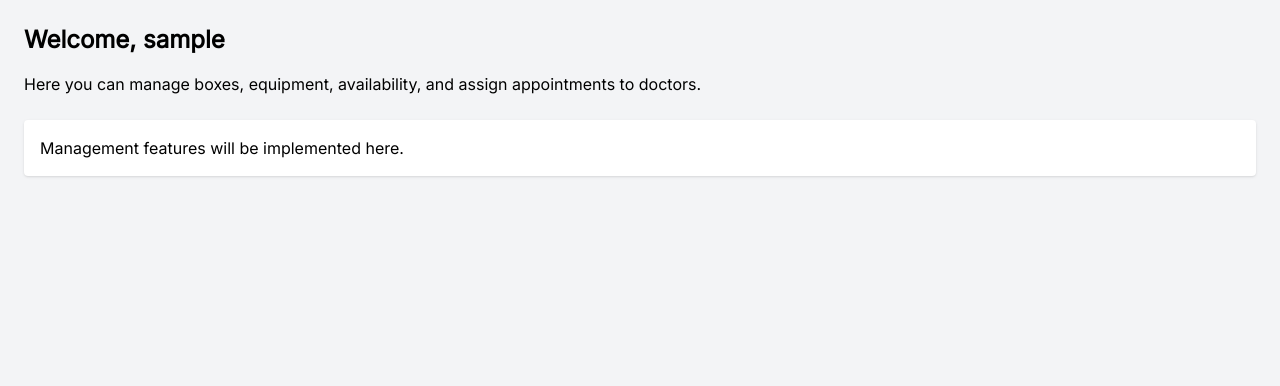
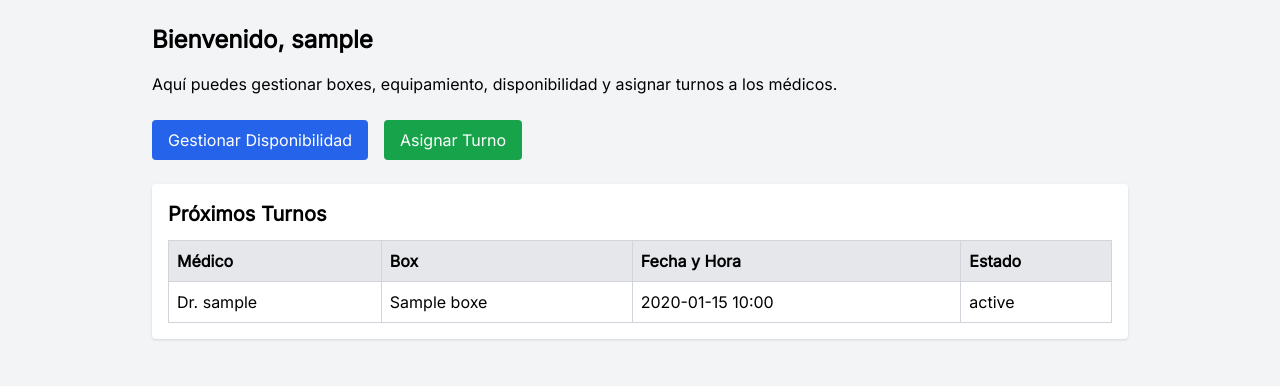
Before and after one commit to eduardomelgarejo/blackboxai-1745083051690, a Flask app: template templates/admin_dashboard.html in a window 1280 px wide. Shown: the part 60-446 px from the top of the page. Run offline with Flask 3, Linux system fonts and the light colour scheme; the template is opened without the code that fills it: values that come from a table or form of the project are taken from there, others are empty; a user stored in the database is signed in; tables that the repository leaves empty hold one stand-in row (values such as "Sample post"); some libraries are stand-ins or nearby versions.

Commit message:
Add templates/admin_dashboard.html 1745085299956

```diff
--- a/templates/admin_dashboard.html
+++ b/templates/admin_dashboard.html
@@ -18,13 +18,40 @@
         <h1 class="text-xl font-bold">Admin Dashboard</h1>
         <a href="{{ url_for('logout') }}" class="hover:underline">Logout</a>
     </nav>
-    <main class="p-6">
-        <h2 class="text-2xl font-semibold mb-4">Welcome, {{ current_user.username }}</h2>
-        <p class="mb-6">Here you can manage boxes, equipment, availability, and assign appointments to doctors.</p>
-        <!-- Placeholder for management UI -->
-        <div class="bg-white p-4 rounded shadow">
-            <p>Management features will be implemented here.</p>
+    <main class="p-6 max-w-5xl mx-auto">
+        <h2 class="text-2xl font-semibold mb-4">Bienvenido, {{ current_user.username }}</h2>
+        <p class="mb-6">Aquí puedes gestionar boxes, equipamiento, disponibilidad y asignar turnos a los médicos.</p>
+        <div class="mb-6 flex space-x-4">
+            <a href="{{ url_for('manage_availability') }}" class="bg-blue-600 text-white px-4 py-2 rounded hover:bg-blue-700 transition">Gestionar Disponibilidad</a>
+            <a href="{{ url_for('assign_appointment') }}" class="bg-green-600 text-white px-4 py-2 rounded hover:bg-green-700 transition">Asignar Turno</a>
         </div>
+        <section class="bg-white p-4 rounded shadow mb-6">
+            <h3 class="text-xl font-semibold mb-3">Próximos Turnos</h3>
+            {% if appointments %}
+            <table class="w-full border-collapse border border-gray-300">
+                <thead>
+                    <tr class="bg-gray-200">
+                        <th class="border border-gray-300 p-2 text-left">Médico</th>
+                        <th class="border border-gray-300 p-2 text-left">Box</th>
+                        <th class="border border-gray-300 p-2 text-left">Fecha y Hora</th>
+                        <th class="border border-gray-300 p-2 text-left">Estado</th>
+                    </tr>
+                </thead>
+                <tbody>
+                    {% for appointment in appointments %}
+                    <tr>
+                        <td class="border border-gray-300 p-2">Dr. {{ appointment.doctor.username }}</td>
+                        <td class="border border-gray-300 p-2">{{ appointment.box.name }}</td>
+                        <td class="border border-gray-300 p-2">{{ appointment.appointment_time.strftime('%Y-%m-%d %H:%M') }}</td>
+                        <td class="border border-gray-300 p-2">{{ appointment.status }}</td>
+                    </tr>
+                    {% endfor %}
+                </tbody>
+            </table>
+            {% else %}
+            <p>No hay turnos programados.</p>
+            {% endif %}
+        </section>
     </main>
 </body>
 </html>
```
